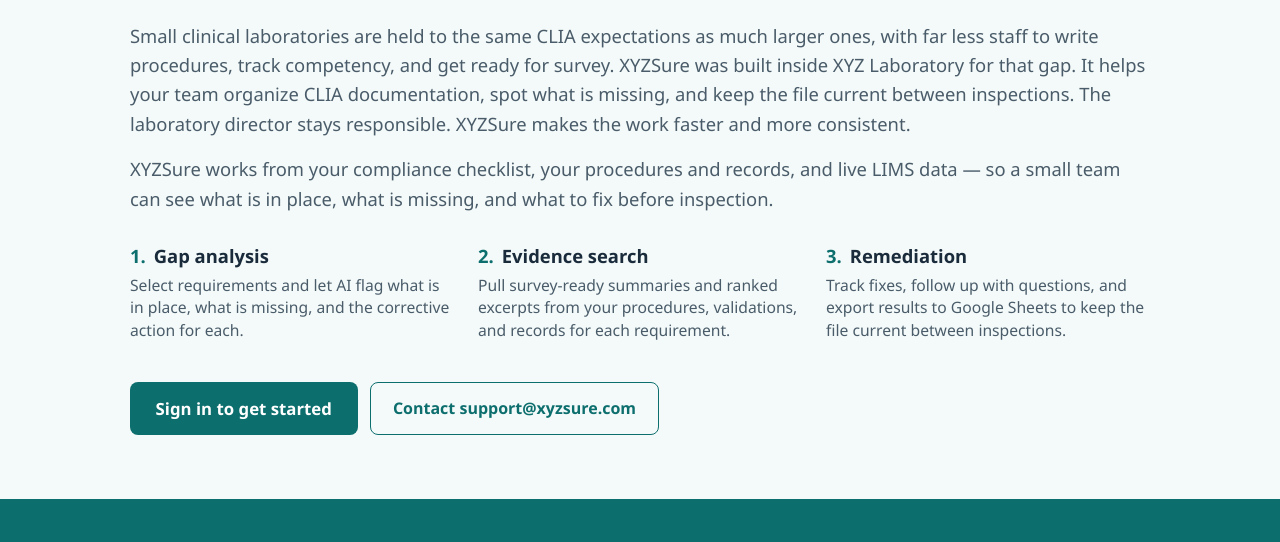
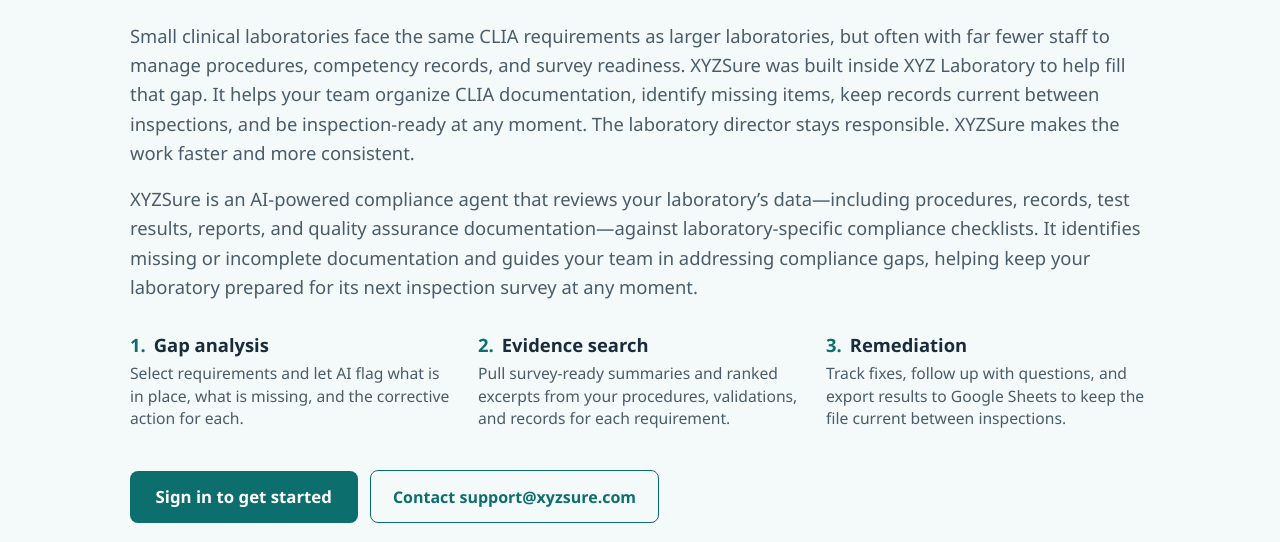
Before and after one commit to lwhenn/xyzsure, a Flask app: page /how-it-works in a window 1280 px wide. Shown: the part 118-660 px from the top of the page. Run offline with Flask 3, Linux system fonts and the light colour scheme; some libraries are stand-ins or nearby versions.

Commit message:
updates from Keqin and Wenli

```diff
--- a/apps/Admin_Panel/ai_engine/templates/ai_compliance.base.html
+++ b/apps/Admin_Panel/ai_engine/templates/ai_compliance.base.html
@@ -83,7 +83,7 @@
     <nav class="navbar navbar-expand-lg navbar-dark bg-dark mb-3">
         <div class="container-fluid">
 
-            <a class="navbar-brand" href="{{ url_for('ai_compliance.home') }}">AI Compliance</a>
+            <a class="navbar-brand" href="{{ url_for('ai_compliance.home') }}">Home</a>
             <button class="navbar-toggler" type="button" data-bs-toggle="collapse" data-bs-target="#navbarSupportedContent"
                 aria-controls="navbarSupportedContent" aria-expanded="false" aria-label="Toggle navigation">
                 <span class="navbar-toggler-icon"></span>
--- a/apps/Admin_Panel/ai_engine/templates/ai_compliance.home.html
+++ b/apps/Admin_Panel/ai_engine/templates/ai_compliance.home.html
@@ -22,7 +22,7 @@
         <div class="col-md-8">
             <div class="card shadow-sm">
                 <div class="card-body">
-                    <h1 class="card-title">Welcome to AI Compliance</h1>
+                    <h1 class="card-title">Welcome to XYZSure - AI Compliance Tool</h1>
                     <p class="card-subtitle"><b>AI Compliance validates CAP checklist requirements using live LIMS data, indexed documents, and AI analysis.</b></p>
                     <br/>
                     <div class="col-sm-12">
--- a/apps/demo/sample_data.py
+++ b/apps/demo/sample_data.py
@@ -146,7 +146,7 @@ def _evidence(slug, code, snippet):
 # One entry per checklist requirement shown on the demo Gap Analysis page.
 REQUIREMENTS = [
     {
-        "code": "GEN.13806",
+        "code": "REQ.13806",
         "subject": "Quality Management System Document",
         "label": "The laboratory maintains a document describing its overall quality management system.",
         "evidence_of_compliance": "Current quality manual or equivalent QMS document.",
@@ -163,7 +163,7 @@ REQUIREMENTS = [
         "corrective_actions": ["Continue current practice. Keep QM-001 in the inspection packet."],
     },
     {
-        "code": "GEN.13820",
+        "code": "REQ.13820",
         "subject": "Description of Services",
         "label": (
             "A document describes the services the laboratory offers, including tests offered, "
@@ -187,7 +187,7 @@ REQUIREMENTS = [
         ],
     },
     {
-        "code": "GEN.20100",
+        "code": "REQ.20100",
         "subject": "QMS Scope",
         "label": "The QMS covers every area of the laboratory and all users of its services.",
         "evidence_of_compliance": "QMS document stating scope across sections and service users.",
@@ -205,7 +205,7 @@ REQUIREMENTS = [
         "corrective_actions": ["Continue current practice."],
     },
     {
-        "code": "GEN.20208",
+        "code": "REQ.20208",
         "subject": "Nonconforming Event Recording",
         "label": "The QMS includes a process to identify and record nonconforming events.",
         "evidence_of_compliance": "Written NCE procedure and event log.",
@@ -219,7 +219,7 @@ REQUIREMENTS = [
         "corrective_actions": ["Continue monthly NCE trending per NCE-010."],
     },
     {
-        "code": "GEN.20310",
+        "code": "REQ.20310",
         "subject": "Investigation of Nonconforming Events",
         "label": (
             "Serious events receive a root cause analysis, and the scope of investigation is "
@@ -246,7 +246,7 @@ REQUIREMENTS = [
         ],
     },
     {
-        "code": "GEN.20375",
+        "code": "REQ.20375",
         "subject": "Document Control",
         "label": (
             "Policies and procedures are controlled: approved before use, reviewed on schedule, "
@@ -263,7 +263,7 @@ REQUIREMENTS = [
         "corrective_actions": ["Continue current practice."],
     },
     {
-        "code": "GEN.20377",
+        "code": "REQ.20377",
         "subject": "Record Retention",
         "label": "Records are retained for at least the minimum periods required by the checklist.",
         "evidence_of_compliance": "Retention policy consistent with required retention periods.",
@@ -284,7 +284,7 @@ REQUIREMENTS = [
         ],
     },
     {
-        "code": "GEN.55500",
+        "code": "REQ.55500",
         "subject": "Competency Assessment",
         "label": (
             "Competency of testing personnel is assessed semiannually in the first year and "
@@ -522,11 +522,11 @@ def gap_analysis_reports():
 
 
 def search_reports():
-    subset = [_check(_REQ_BY_CODE[c]) for c in ("GEN.13806", "GEN.13820", "GEN.20208")]
+    subset = [_check(_REQ_BY_CODE[c]) for c in ("REQ.13806", "REQ.13820", "REQ.20208")]
     return copy.deepcopy([
         _entry(
             900000000002,
-            f"GEN.13806, GEN.13820, GEN.20208 - Evidence search (sample)",
+            f"REQ.13806, REQ.13820, REQ.20208 - Evidence search (sample)",
             "2026-09-10T15:05:00+00:00",
             _report(subset, "9/10/2026, 11:05:00 AM"),
         ),
--- a/templates/marketing.html
+++ b/templates/marketing.html
@@ -200,18 +200,22 @@
 
   <section class="intro" aria-label="About XYZSure">
     <p class="intro-lead">
-      Small clinical laboratories are held to the same CLIA expectations as much larger ones, with far
-      less staff to write procedures, track competency, and get ready for survey. XYZSure was built inside
-      XYZ Laboratory for that gap. It helps your team organize CLIA documentation, spot what is missing,
-      and keep the file current between inspections. The laboratory director stays responsible. XYZSure
+      Small clinical laboratories face the same CLIA requirements as larger laboratories, but often with
+      far fewer staff to manage procedures, competency records, and survey readiness. XYZSure was built
+      inside XYZ Laboratory to help fill that gap. It helps your team organize CLIA documentation, identify
+      missing items, keep records current between inspections, and be inspection-ready at any moment.
+      The laboratory director stays responsible. XYZSure
       makes the work faster and more consistent.
     </p>
   </section>
 
   <section class="workflow" id="how-it-works">
     <p>
-      XYZSure works from your compliance checklist, your procedures and records, and live LIMS data —
-      so a small team can see what is in place, what is missing, and what to fix before inspection.
+      XYZSure is an AI-powered compliance agent that reviews your laboratory’s data—including procedures,
+      records, test results, reports, and quality assurance documentation—against laboratory-specific
+      compliance checklists. It identifies missing or incomplete documentation and guides your team in
+      addressing compliance gaps, helping keep your laboratory prepared for its next inspection survey at
+      any moment.
     </p>
     <ol class="steps">
       <li>
```
Also changed, not shown: templates/login.html (+5 -4 lines).
